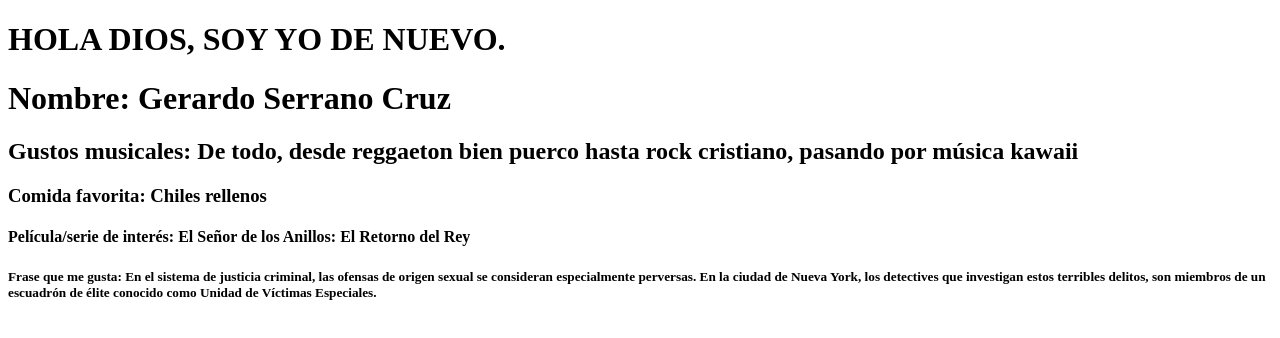
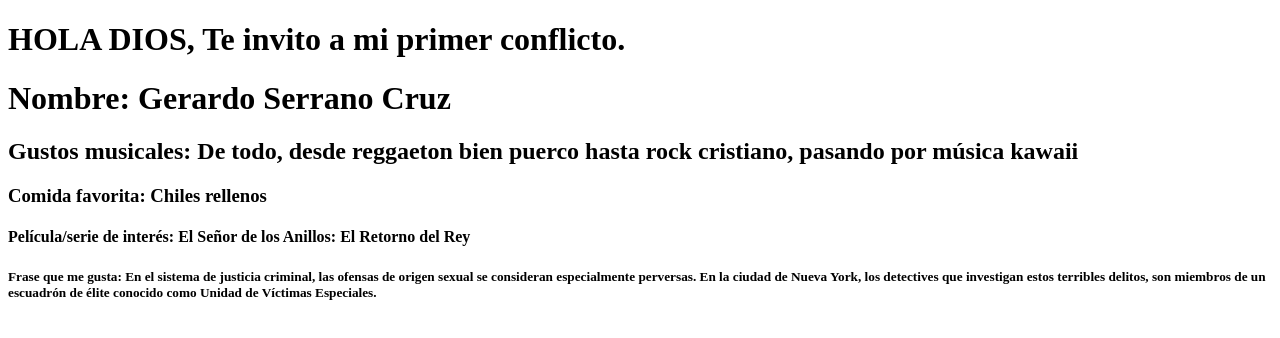
Before and after one commit to GaroSC/CH62_mis_preferencias, a plain HTML site: page index.html in a window 1280 px wide. Drawn offline with Linux system fonts and the light colour scheme.

Commit message:
Feat: Modificación remota del h1 desde GitHub

```diff
--- a/index.html
+++ b/index.html
@@ -6,7 +6,7 @@
     <title>Document</title>
 </head>
 <body>
-    <h1>HOLA DIOS, SOY YO DE NUEVO.</h1>
+    <h1>HOLA DIOS, Te invito a mi primer conflicto.</h1>
     <h1>Nombre: Gerardo Serrano Cruz</h1>
     <h2>Gustos musicales: De todo, desde reggaeton bien puerco hasta rock cristiano, pasando por música kawaii</h2>
     <h3>Comida favorita: Chiles rellenos</h3>
```
